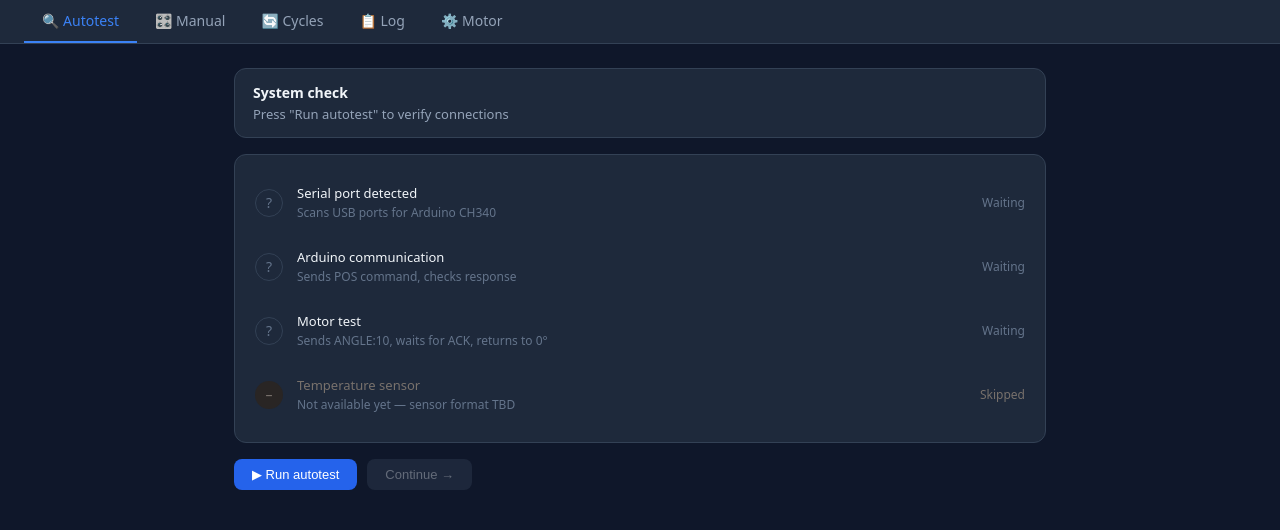
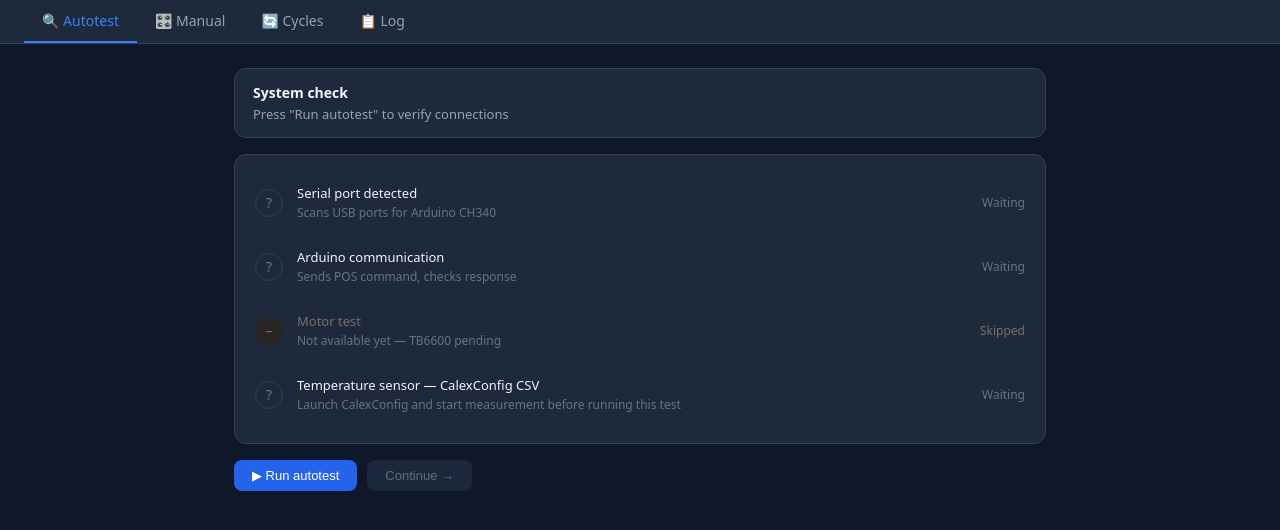
Before and after one commit to Ramzere/variac_control, a Flask app: page / in a window 1280 px wide. Shown: the part 56-586 px from the top of the page. Run offline with Flask 3, Linux system fonts and the light colour scheme; some libraries are stand-ins or nearby versions.

Commit message:
Moyeur control ok + test lecture cpt

```diff
--- a/app.py
+++ b/app.py
@@ -46,6 +46,12 @@ SENSORS = {
     }
 }
 
+# ── Config capteur CSV ───────────────────────────────────────────────────────
+# Le dossier CalexConfig/data est toujours dans le même dossier que app.py
+SENSOR_CSV_DIR = os.path.join(os.path.dirname(__file__), 'CalexConfig', 'data')
+SENSOR_CSV_COLUMN = int(config.get('sensor_csv', 'column', fallback='3'))  # Filtered Temperature
+os.makedirs(SENSOR_CSV_DIR, exist_ok=True)  # crée le dossier si absent
+
 # Dossier logs
 LOG_DIR = os.path.join(os.path.dirname(__file__), 'logs')
 os.makedirs(LOG_DIR, exist_ok=True)
@@ -70,6 +76,8 @@ state = {
     'arduino_port':   None,
     'arduino':        None,
     'active_sensor':  'sensor_1',   # sonde active par défaut
+    'sensor_csv_ok':  False,
+    'sensor_csv_file': None,
     'cycle_config': {
         'temp_max':   500,
         'hold_max':   30,
@@ -139,17 +147,49 @@ def send_to_arduino(cmd):
     return None
 
 # ── Lecture température ───────────────────────────────────────────────────────
+def get_latest_csv():
+    """Retourne le fichier CSV le plus récent dans SENSOR_CSV_DIR."""
+    if not SENSOR_CSV_DIR or not os.path.isdir(SENSOR_CSV_DIR):
+        return None
+    files = [
+        os.path.join(SENSOR_CSV_DIR, f)
+        for f in os.listdir(SENSOR_CSV_DIR)
+        if f.lower().endswith('.csv')
+    ]
+    if not files:
+        return None
+    return max(files, key=os.path.getmtime)
+
 def read_temperature():
-    # TODO : remplacer par lecture réelle du port série de la sonde active
-    # sensor = active_sensor()
-    # if sensor['serial']:
-    #     line = sensor['serial'].readline().decode().strip()
-    #     return float(line.split(',')[1])  # adapter selon le format CSV réel
-    target  = state['target_temp']
-    current = state['current_temp']
-    diff    = target - current
-    noise   = (time.time() % 1 - 0.5) * 2
-    state['current_temp'] = current + diff * 0.05 + noise
+    """Lit la dernière température du CSV CalexConfig le plus récent."""
+    csv_path = get_latest_csv()
+    if not csv_path:
+        # Fallback simulation si pas de fichier
+        target  = state['target_temp']
+        current = state['current_temp']
+        diff    = target - current
+        noise   = (time.time() % 1 - 0.5) * 2
+        state['current_temp'] = current + diff * 0.05 + noise
+        return state['current_temp']
+    try:
+        with open(csv_path, 'r', encoding='utf-8-sig') as f:
+            lines = f.readlines()
+        # Cherche la dernière ligne avec des données valides
+        # Format : Time, Sample No., Unfiltered, Filtered, Sensor
+        # Les 5 premières lignes sont des headers
+        for line in reversed(lines):
+            parts = line.strip().split(',')
+            if len(parts) >= SENSOR_CSV_COLUMN + 1:
+                try:
+                    temp = float(parts[SENSOR_CSV_COLUMN])
+                    state['current_temp'] = temp
+                    state['sensor_csv_ok'] = True
+                    return temp
+                except ValueError:
+                    continue
+    except Exception as e:
+        print(f"CSV read error: {e}")
+        state['sensor_csv_ok'] = False
     return state['current_temp']
 
 # ── Log CSV ───────────────────────────────────────────────────────────────────
@@ -214,6 +254,8 @@ def status():
         'sensor_max':     sensor['max_temp'],
         'sensor_port':    sensor['port'],
         'sensor_ok':      sensor['serial'] is not None,
+        'sensor_csv_ok':  state['sensor_csv_ok'],
+        'sensor_csv_file': os.path.basename(get_latest_csv()) if get_latest_csv() else None,
         'sensors':        {k: {
             'id':       v['id'],
             'name':     v['name'],
@@ -365,6 +407,30 @@ def motor_speed(delay_us):
     except Exception as e:
         return jsonify({'ok': False, 'response': str(e)})
 
+@app.route('/api/test_sensor', methods=['POST'])
+def test_sensor():
+    """Vérifie que le fichier CSV CalexConfig est lisible et retourne la dernière temp."""
+    csv_path = get_latest_csv()
+    if not csv_path:
+        msg = 'No CSV file found'
+        if not SENSOR_CSV_DIR:
+            msg = 'csv_dir not configured in config.ini'
+        elif not os.path.isdir(SENSOR_CSV_DIR):
+            msg = f'Folder not found: {SENSOR_CSV_DIR}'
+        return jsonify({'ok': False, 'response': msg, 'temp': None, 'file': None})
+    try:
+        temp = read_temperature()
+        filename = os.path.basename(csv_path)
+        mod_time = datetime.fromtimestamp(os.path.getmtime(csv_path)).strftime('%H:%M:%S')
+        return jsonify({
+            'ok': True,
+            'response': f'{temp:.1f}°C — last update: {mod_time}',
+            'temp': temp,
+            'file': filename
+        })
+    except Exception as e:
+        return jsonify({'ok': False, 'response': str(e), 'temp': None, 'file': None})
+
 @app.route('/api/shutdown', methods=['POST'])
 def shutdown():
     import platform
--- a/templates/index.html
+++ b/templates/index.html
@@ -144,7 +144,6 @@
   <div class="tab" onclick="tab('manual')">🎛️ Manual</div>
   <div class="tab" onclick="tab('cycles')">🔄 Cycles</div>
   <div class="tab" onclick="tab('log')">📋 Log</div>
-  <div class="tab" onclick="tab('motor')">⚙️ Motor</div>
 </div>
 
 <!-- ── AUTOTEST ─────────────────────────────────────────────────────────── -->
@@ -171,20 +170,25 @@
       <div class="chk-badge" id="badge-arduino">Waiting</div>
     </div>
     <div class="chk">
-      <div class="chk-ico wait" id="ico-motor">?</div>
+      <div class="chk-ico skip" id="ico-motor">–</div>
       <div style="flex:1">
-        <div class="chk-label">Motor test</div>
-        <div class="chk-sub" id="sub-motor">Sends ANGLE:10, waits for ACK, returns to 0°</div>
+        <div class="chk-label" style="color:#78716c">Motor test</div>
+        <div class="chk-sub" id="sub-motor">Not available yet — TB6600 pending</div>
       </div>
-      <div class="chk-badge" id="badge-motor">Waiting</div>
+      <div class="chk-badge" id="badge-motor" style="color:#78716c">Skipped</div>
     </div>
     <div class="chk">
-      <div class="chk-ico skip" id="ico-temp">–</div>
+      <div class="chk-ico wait" id="ico-temp">?</div>
       <div style="flex:1">
-        <div class="chk-label" style="color:#78716c">Temperature sensor</div>
-        <div class="chk-sub" id="sub-temp">Not available yet — sensor format TBD</div>
+        <div class="chk-label">Temperature sensor — CalexConfig CSV</div>
+        <div class="chk-sub" id="sub-temp">Launch CalexConfig and start measurement before running this test</div>
       </div>
-      <div class="chk-badge" id="badge-temp" style="color:#78716c">Skipped</div>
+      <div class="chk-badge" id="badge-temp">Waiting</div>
+    </div>
+    <!-- CalexConfig notice -->
+    <div id="calex-notice" style="margin:8px 0 0 42px;padding:10px 14px;background:#1e3a5f;border-radius:8px;border-left:3px solid #3b82f6;display:none">
+      <div style="font-size:12px;font-weight:600;color:#60a5fa;margin-bottom:4px">⚠ CalexConfig required</div>
+      <div style="font-size:12px;color:#94a3b8">1. Open <strong style="color:#e2e8f0">CalexConfig</strong> application<br>2. Start the temperature measurement<br>3. Make sure the CSV is saved in the configured folder<br>4. Run autotest again</div>
     </div>
   </div>
   <div class="btn-row">
@@ -278,87 +282,6 @@
   </div>
 </div>
 
-
-<!-- ── MOTOR CONTROL ──────────────────────────────────────────────────── -->
-<div class="panel" id="panel-motor">
-
-  <!-- Current position -->
-  <div class="g3">
-    <div class="card" style="margin:0">
-      <div class="card-title">Current position</div>
-      <div class="card-value" id="mot-pos">0<span class="card-unit">°</span></div>
-    </div>
-    <div class="card" style="margin:0">
-      <div class="card-title">Target position</div>
-      <div class="card-value" id="mot-tgt-disp">0<span class="card-unit">°</span></div>
-    </div>
-    <div class="card" style="margin:0">
-      <div class="card-title">Status</div>
-      <div class="card-value" style="font-size:16px;padding-top:8px" id="mot-status">Idle</div>
-    </div>
-  </div>
-
-  <!-- Angle input -->
-  <div class="card">
-    <label>Target angle (0° – 340°)</label>
-    <input type="range" min="0" max="340" value="0" id="mot-slider"
-           oninput="updateMotorTarget(this.value)">
-    <div style="display:flex;gap:12px;align-items:center;margin-top:10px">
-      <input type="number" min="0" max="340" value="0" id="mot-num"
-             oninput="updateMotorTarget(this.value)" style="width:120px">
-      <span style="color:#94a3b8">°</span>
-      <button class="btn btn-blue" onclick="sendAngle()" style="margin-left:8px">
-        ➤ Go to position
-      </button>
-    </div>
-  </div>
-
-  <!-- Quick positions -->
-  <div class="card">
-    <div class="card-title" style="margin-bottom:12px">Quick positions</div>
-    <div style="display:flex;gap:10px;flex-wrap:wrap">
-      <button class="btn btn-gray" onclick="goToPos(0)">0°</button>
-      <button class="btn btn-gray" onclick="goToPos(45)">45°</button>
-      <button class="btn btn-gray" onclick="goToPos(90)">90°</button>
-      <button class="btn btn-gray" onclick="goToPos(135)">135°</button>
-      <button class="btn btn-gray" onclick="goToPos(170)">170° (mid)</button>
-      <button class="btn btn-gray" onclick="goToPos(250)">250°</button>
-      <button class="btn btn-gray" onclick="goToPos(340)">340° (max)</button>
-    </div>
-  </div>
-
-  <!-- Reset + speed -->
-  <div class="card">
-    <div class="card-title" style="margin-bottom:12px">Settings</div>
-    <div style="display:flex;gap:16px;align-items:flex-end;flex-wrap:wrap">
-      <div>
-        <label>Motor speed (µs delay)</label>
-        <div style="display:flex;gap:8px;align-items:center;margin-top:4px">
-          <input type="number" id="mot-speed" value="150" min="50" max="5000" style="width:100px">
-          <button class="btn btn-gray" onclick="setMotorSpeed()">Set speed</button>
-        </div>
-        <div style="font-size:11px;color:#475569;margin-top:4px">50 = fast · 5000 = slow</div>
-      </div>
-      <div>
-        <label>Reset position</label>
-        <div style="margin-top:4px">
-          <button class="btn btn-red" onclick="resetPosition()">⟳ Set current as 0°</button>
-        </div>
-        <div style="font-size:11px;color:#475569;margin-top:4px">Current position becomes the new zero</div>
-      </div>
-    </div>
-  </div>
-
-  <!-- Response log -->
-  <div class="card">
-    <div class="card-title" style="margin-bottom:8px">Motor log</div>
-    <div id="mot-log" style="font-family:monospace;font-size:12px;color:#94a3b8;max-height:150px;overflow-y:auto">
-      <div style="color:#475569;font-style:italic">No commands sent yet</div>
-    </div>
-  </div>
-
-</div>
-
 <script>
 // ── State ────────────────────────────────────────────────────────────────────
 let sensorMin = 0;
@@ -386,7 +309,7 @@ socket.on('sensor_changed', d => {
 });
 
 // ── Tabs ─────────────────────────────────────────────────────────────────────
-const TABS = ['autotest','manual','cycles','log','motor'];
+const TABS = ['autotest','manual','cycles','log'];
 function tab(name) {
   document.querySelectorAll('.tab').forEach((t,i)   => t.classList.toggle('active', TABS[i]===name));
   document.querySelectorAll('.panel').forEach((p,i) => p.classList.toggle('active', TABS[i]===name));
@@ -513,25 +436,21 @@ async function runAutotest() {
     }
   }
 
-  // ── Check motor ──────────────────────────────────────────────────────────
-  setChk('motor', 'spin', '⟳', 'Testing...', 'Sending ANGLE:10, waiting for ACK...');
+  // ── Check sensor CSV ─────────────────────────────────────────────────────
+  setChk('temp', 'spin', '⟳', 'Reading...', 'Looking for latest CalexConfig CSV...');
   await delay(400);
-  if (!scanRes.arduino_ok) {
-    setChk('motor', 'err', '✗', 'Skipped', 'Arduino not connected');
-    allOk = false;
+  const sensorRes = await fetch('/api/test_sensor', {method:'POST'}).then(r=>r.json());
+  if (sensorRes.ok) {
+    setChk('temp', 'ok', '✓', sensorRes.temp.toFixed(1) + '°C', 'File: ' + sensorRes.file + ' — ' + sensorRes.response);
+    document.getElementById('calex-notice').style.display = 'none';
   } else {
-    const motorRes = await fetch('/api/test_motor', {method:'POST'}).then(r=>r.json());
-    if (motorRes.ok) {
-      setChk('motor', 'ok', '✓', 'OK', 'Motor moved to 10° and returned to 0° — ACK received');
-    } else {
-      setChk('motor', 'err', '✗', 'No ACK', motorRes.response);
-      allOk = false;
-    }
+    setChk('temp', 'err', '✗', 'No data', sensorRes.response);
+    document.getElementById('calex-notice').style.display = 'block';
   }
 
   if (allOk) {
     sum.className = 'summary ok';
-    document.getElementById('summary-sub').textContent = '✅ All systems ready — ready to continue';
+    document.getElementById('summary-sub').textContent = '✅ Arduino connected and responding — ready to continue';
     document.getElementById('btn-cont').disabled = false;
   } else {
     sum.className = 'summary err';
@@ -609,71 +528,6 @@ const chart = new Chart(document.getElementById('chart').getContext('2d'), {
     }
   }
 });
-
-// ── Motor control ─────────────────────────────────────────────────────────────
-let motorTarget = 0;
-
-function updateMotorTarget(v) {
-  v = Math.min(340, Math.max(0, parseInt(v)||0));
-  document.getElementById('mot-slider').value = v;
-  document.getElementById('mot-num').value    = v;
-  document.getElementById('mot-tgt-disp').innerHTML = v + '<span class="card-unit">°</span>';
-  motorTarget = v;
-}
-
-async function sendAngle() {
-  setMotorStatus('Moving...');
-  addMotorLog('→ ANGLE:' + motorTarget);
-  const r = await fetch('/api/motor/go/' + motorTarget, {method:'POST'});
-  const d = await r.json();
-  if (d.ok) {
-    document.getElementById('mot-pos').innerHTML = d.angle + '<span class="card-unit">°</span>';
-    addMotorLog('✓ ACK — position: ' + d.angle + '°');
-    setMotorStatus('At ' + d.angle + '°');
-  } else {
-    addMotorLog('✗ Error: ' + d.response);
-    setMotorStatus('Error');
-  }
-}
-
-function goToPos(angle) {
-  updateMotorTarget(angle);
-  sendAngle();
-}
-
-async function resetPosition() {
-  if (!confirm('Set current position as 0°? The motor will not move.')) return;
-  const r = await fetch('/api/motor/reset', {method:'POST'});
-  const d = await r.json();
-  if (d.ok) {
-    document.getElementById('mot-pos').innerHTML = '0<span class="card-unit">°</span>';
-    updateMotorTarget(0);
-    addMotorLog('⟳ Position reset to 0°');
-    setMotorStatus('Reset — at 0°');
-  }
-}
-
-async function setMotorSpeed() {
-  const speed = document.getElementById('mot-speed').value;
-  const r = await fetch('/api/motor/speed/' + speed, {method:'POST'});
-  const d = await r.json();
-  addMotorLog('⚡ Speed set to ' + speed + 'µs');
-}
-
-function setMotorStatus(txt) {
-  document.getElementById('mot-status').textContent = txt;
-}
-
-function addMotorLog(msg) {
-  const box = document.getElementById('mot-log');
-  if (box.firstChild && box.firstChild.style && box.firstChild.style.fontStyle === 'italic') box.innerHTML = '';
-  const el = document.createElement('div');
-  const now = new Date().toTimeString().slice(0,8);
-  el.style.cssText = 'padding:3px 0;border-bottom:1px solid #1e293b';
-  el.textContent = now + '  ' + msg;
-  box.insertBefore(el, box.firstChild);
-}
-
 </script>
 </body>
 </html>
```
Also changed, not shown: config.ini (+7 -0 lines), README.md, 1 other file.
